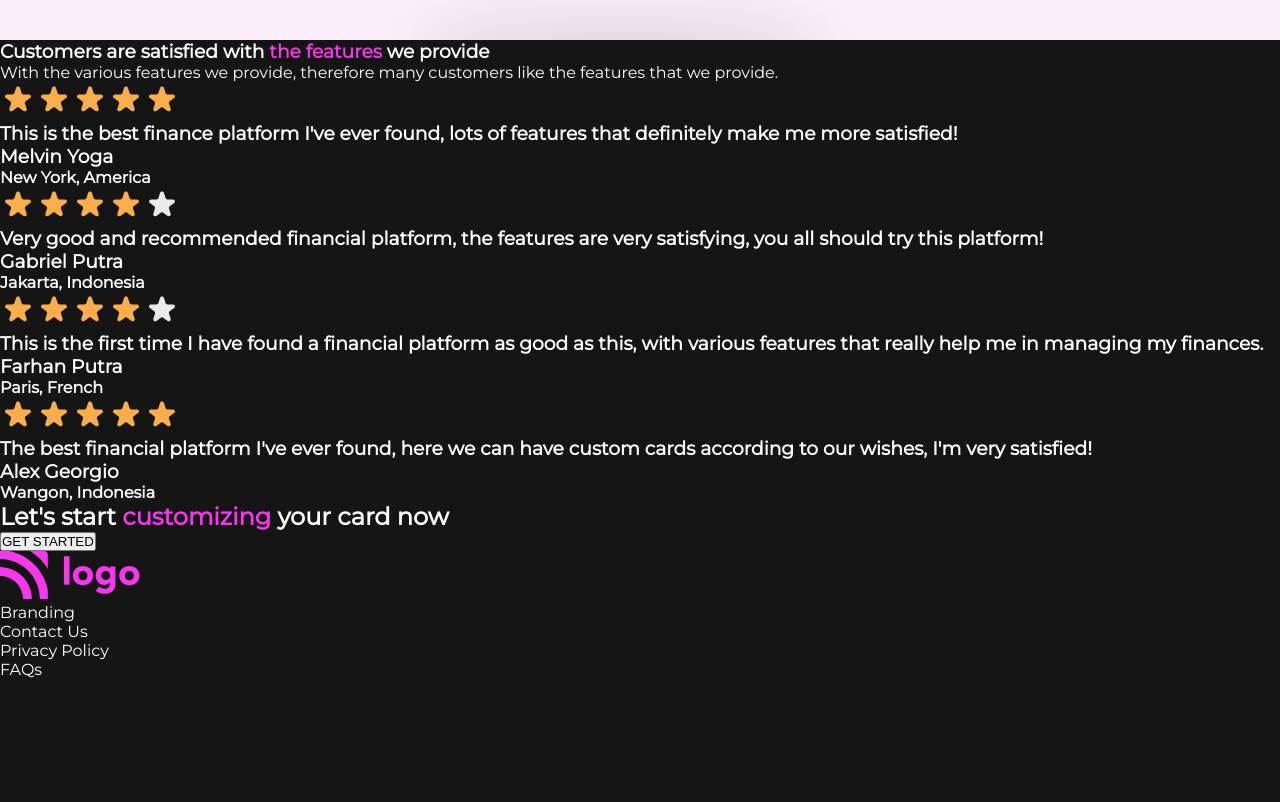
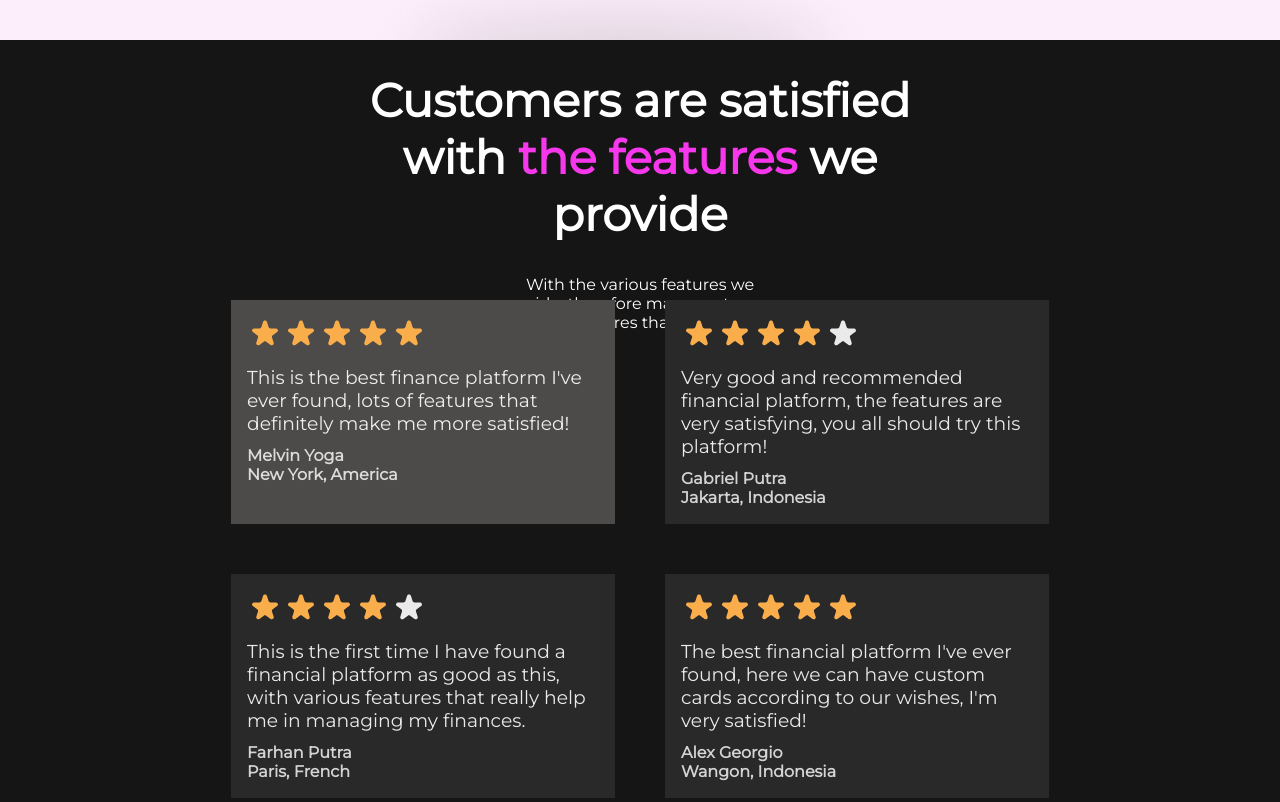
Before and after one commit to Naveen-Polasa/credit-card-landing-page, a plain HTML site: page index.html in a window 1280 px wide. Shown: the part 2600-3402 px from the top of the page. Before the commit the page ends 3279 px from the top, so only its background shows below. Drawn offline with Linux system fonts and the light colour scheme.

Commit message:
update files

```diff
--- a/index.html
+++ b/index.html
@@ -108,69 +108,67 @@
     </section>
     <!-- card choices section end -->
     <!-- reviews start -->
-    <section>
-      <article>
-        <h1>
+    <section class="reviews">
+      <article class="reviews-top">
+        <h1 class="reviews-t-h">
           Customers are satisfied with <span>the features</span> we provide
         </h1>
-        <p>
+        <p class="reviews-t-p">
           With the various features we provide, therefore many customers like
           the features that we provide.
         </p>
       </article>
-      <article>
-        <div>
+      <article  class="reviews-bottom">
+        <div class="all-reviews ar1">
           <img src="./Assets/Icons/5stars.svg" alt="5stars" />
           <h3>
             This is the best finance platform I've ever found, lots of features
             that definitely make me more satisfied!
           </h3>
-          <h3>Melvin Yoga</h3>
+          <h4>Melvin Yoga</h4>
           <h4>New York, America</h4>
         </div>
-        <div>
+        <div  class="all-reviews">
           <img src="./Assets/Icons/4stars.svg" alt="4stars" />
           <h3>
             Very good and recommended financial platform, the features are very
             satisfying, you all should try this platform!
           </h3>
-          <h3>Gabriel Putra</h3>
+          <h4>Gabriel Putra</h4>
           <h4>Jakarta, Indonesia</h4>
         </div>
-        <div>
+        <div  class="all-reviews">
           <img src="./Assets/Icons/4stars.svg" alt="4stars" />
           <h3>
             This is the first time I have found a financial platform as good as
             this, with various features that really help me in managing my
             finances.
           </h3>
-          <h3>Farhan Putra</h3>
+          <h4>Farhan Putra</h4>
           <h4>Paris, French</h4>
         </div>
-
-        <div>
+        <div  class="all-reviews">
           <img src="./Assets/Icons/5stars.svg" alt="5stars" />
-          <h3>
+          <h3 class="">
             The best financial platform I've ever found, here we can have custom
             cards according to our wishes, I'm very satisfied!
           </h3>
-          <h3>Alex Georgio</h3>
+          <h4>Alex Georgio</h4>
           <h4>Wangon, Indonesia</h4>
         </div>
-        <div></div>
       </article>
     </section>
     <!-- reviews end -->
     <!-- signup button start -->
-    <section>
-      <h1>Let's start <span>customizing</span> your card now</h1>
+    <section class="signup">
+      <h1 class="signup-h">Let's start <span>customizing</span> your card now</h1>
       <button>GET STARTED</button>
     </section>
     <!-- signup button end -->
     <!-- footer start -->
-    <section>
-      <img src="./Assets/Icons/Logo.svg" alt="logo" />
-      <ul>
+    <section class="footer">
+      <img class="footer-img" src="./Assets/Icons/Logo.svg" alt="logo" />
+      <ul class="footer-ul">
         <li>Branding</li>
         <li>Contact Us</li>
         <li>Privacy Policy</li>
--- a/styles.css
+++ b/styles.css
@@ -11,6 +11,7 @@
   --primary-white: #fff;
   --bg-black: #151515;
   --bg-grey: #292929;
+  --bg-grey-2: #4D4B49;
   --bg-white: #FCEFFB;
   --font: "Montserrat", sans-serif;
 }
@@ -181,3 +182,99 @@ span {
 .card-top{
     width: 40vw;
 }
+
+.reviews{
+    height: 100vh;
+    display: flex;
+    flex-direction: column;
+    align-items: center;
+}
+
+.reviews-top{
+    height: 30vh;
+    display: flex;
+    flex-direction: column;
+    align-items: center;
+    width: 45vw;
+    text-align: center;
+    margin-bottom: 20px;
+}
+.reviews-t-h{
+    font-size: 2.9rem;
+    padding: 2rem 0;
+}
+.reviews-t-p{
+    padding: 0 9rem;
+    margin-bottom: 0;
+}
+.reviews-bottom{
+    height: 60vh;
+    display: grid;
+    grid-template-columns: repeat(2,1fr);
+    gap: 50px;
+    justify-items: center;
+    align-items: center;
+}
+
+.all-reviews{
+    width:30vw;
+    height: 28vh;
+    background: var(--bg-grey);
+    padding: 1rem;
+ }
+
+.all-reviews h3 {
+    margin: .65rem .65rem .65rem 0;
+    font-weight: 400;
+    opacity: .9;
+}
+.all-reviews h4{
+    opacity: .8;
+}
+.ar1{
+    background: var(--bg-grey-2);
+}
+/* signup */
+.signup{
+    height: 70vh;
+    background:url('./Assets/Photos/Diamond-right.png') left no-repeat, url('./Assets/Photos/Diamond-left.png') right no-repeat , url('./Assets/Photos/Rectangle\ 6774.png'), url('./Assets/Photos/Rectangle\ 6773.png');
+    text-align: center;
+    display: flex;
+    flex-direction: column;
+    justify-content: center;
+    align-items: center;
+}
+.signup span{
+    color: var(--bg-black);
+}
+.signup-h{
+    font-size: 3.4rem;
+    width: 60vw;
+    padding: 0 3rem;
+    font-weight: 900;
+    letter-spacing: -2px;
+}
+.signup button{
+    background-color: transparent;
+  color: var(--primary-white);
+  border: none;
+  font-size: 1.5rem;
+  margin-bottom: 5rem;
+  margin-top: 3rem;
+}
+
+/* footer */
+.footer{
+    height: 30vh;
+    margin-left: 90px;
+    display: flex;
+    align-items: center;
+}
+.footer-img{
+    margin-right: 250px;
+}
+.footer-ul{
+    display: flex;
+    list-style: none;
+    gap: 30px;
+}
```
